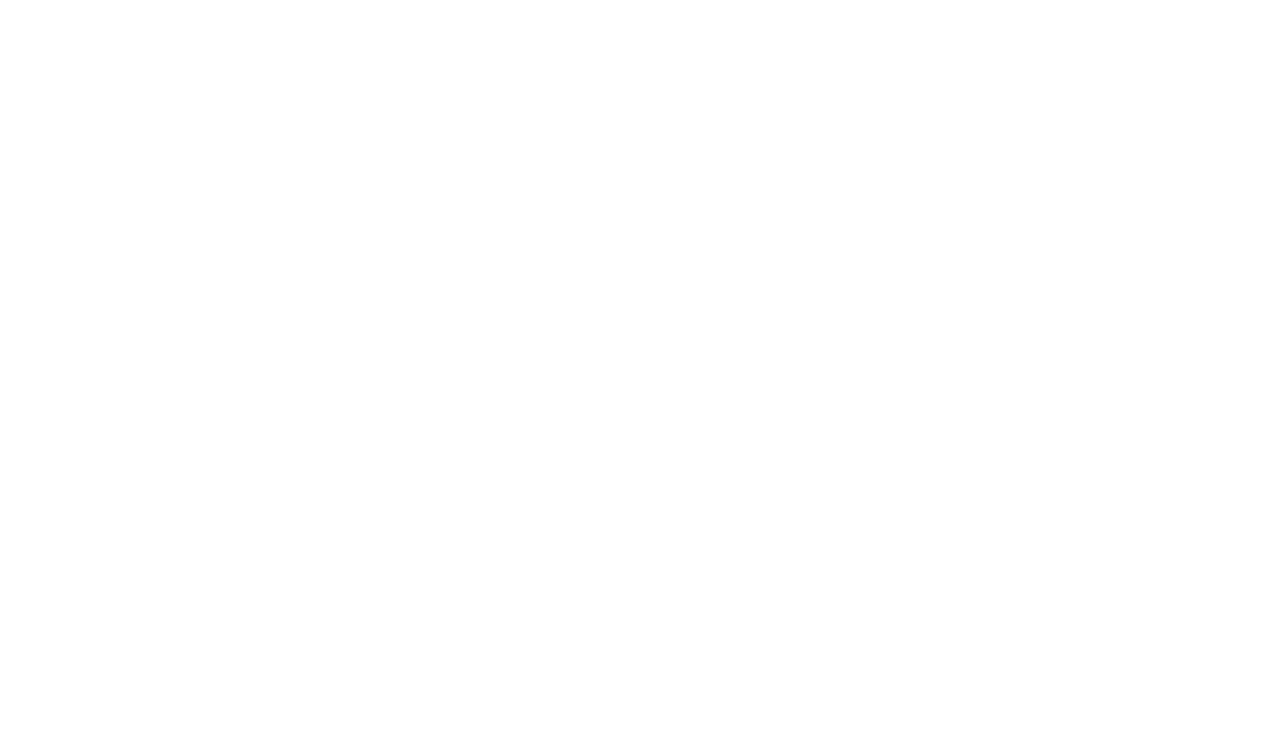
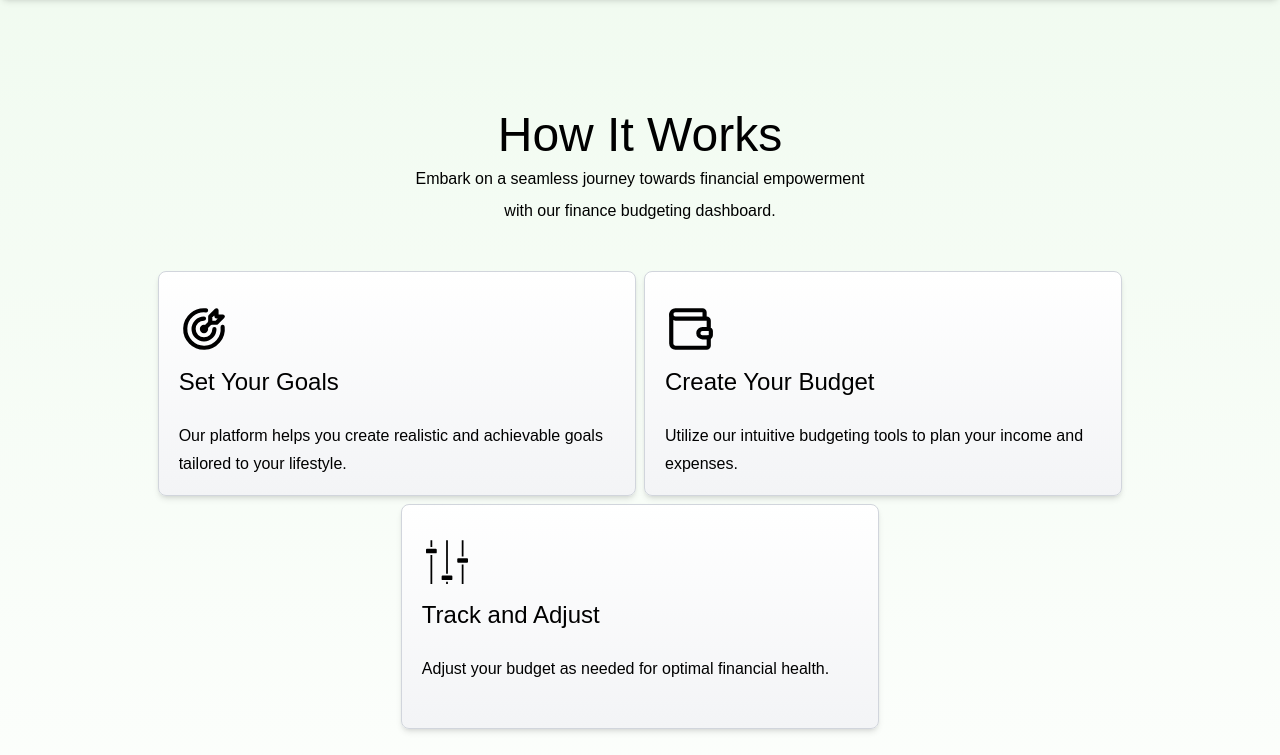
Before and after one commit to JashawnRogers/pern-budget, a React (Vite) app in the folder apps/client/: page / in a window 1280 px wide. Shown: the part 2891-3646 px from the top of the page. Before the commit the page ends 2890 px from the top, so only its background shows below. Built offline with nearby package versions, Linux system fonts and the light colour scheme.

Commit message:
Created "How It Works" section

```diff
--- a/apps/client/src/components/landingPage/Features.jsx
+++ b/apps/client/src/components/landingPage/Features.jsx
@@ -13,7 +13,7 @@
             <p className='montesserat-300'>Our features keep you focused and organized to help you stay on track.</p>
         </div>
         <div className='flex flex-wrap justify-center gap-x-6 mt-12'>
-            <Card>
+            <Card className='w-[700px] h-[500px]'>
                 <div className='flex flex-col gap-y-3 ml-12 mt-6'>
                     <IoHappyOutline className='w-[50px] h-[50px]' />
                     <div>
@@ -23,7 +23,7 @@
                     </div>
                 </div>
             </Card>
-            <Card>
+            <Card className='w-[700px] h-[500px]'>
             <div className='flex flex-col gap-y-3 ml-12 mt-6 w-[600px]'>
                     <SiMinds className='w-[50px] h-[50px]' />
                     <div>
@@ -32,7 +32,7 @@
                     </div>
                 </div>
             </Card>
-            <Card className='w-[1435px] mt-8'>
+            <Card className='w-[1435px] h-[500px] mt-8'>
                 <div className='flex flex-col gap-y-3 ml-12 mt-10'>
                     <VscGraph className='w-[50px] h-[50px]'/>
                     <div className='w-[500px]'>
--- /dev/null
+++ b/apps/client/src/components/landingPage/HowItWorks.jsx
@@ -0,0 +1,45 @@
+import React from 'react'
+import Card from '../utils/Card'
+import { TbTargetArrow } from 'react-icons/tb'
+import { LuWallet } from 'react-icons/lu'
+import { GiSettingsKnobs } from 'react-icons/gi'
+
+const HowItWorks = () => {
+  return (
+    <section className='mt-28'>
+        <div className='flex flex-col items-center gap-2 w-auto'>
+            <h2 className='montesserat-400 text-5xl'>How It Works</h2>
+            <p className='montesserat-300'>Embark on a seamless journey towards financial empowerment</p>
+            <p className='montesserat-300'>with our finance budgeting dashboard.</p>
+        </div>
+        <div className='flex flex-wrap gap-2 justify-center mt-12'>
+            <Card className='w-[478.33px] h-[225px]'>
+                <div className='flex flex-col ml-5 mt-8'>
+                    <TbTargetArrow className='w-[50px] h-[50px]'/>
+                    <h3 className='montesserat-400 leading-14 text-2xl'>Set Your Goals</h3>
+                    <p className='montesserat-300 leading-7 mt-3'>Our platform helps you create realistic and achievable goals tailored to your lifestyle.</p>
+                </div>
+            </Card>
+            <Card className='w-[478.33px] h-[225px]'>
+                <div className='flex flex-col ml-5 mt-8'>
+                    <LuWallet className='w-[50px] h-[50px]'/>
+                    <h3 className='montesserat-400 leading-14 text-2xl'>Create Your Budget</h3>
+                    <p className='montesserat-300 leading-7 mt-3'>Utilize our intuitive budgeting tools to plan your income and expenses.</p>
+                </div>
+            </Card>
+            <Card className='w-[478.33px] h-[225px]'>
+                <div className='flex flex-col ml-5 mt-8'>
+                    <GiSettingsKnobs className='w-[50px] h-[50px]'/>
+                    <h3 className='montesserat-400 leading-14 text-2xl'>Track and Adjust</h3>
+                    <p className='montesserat-300 leading-7 mt-3'>Adjust your budget as needed for optimal financial health.</p>
+                </div>
+            </Card>
+            <Card className='w-[1435px] h-[700px] mt-5'>
+                <p>Placeholder for pic</p>
+            </Card>
+        </div>
+    </section>
+  )
+}
+
+export default HowItWorks
--- a/apps/client/src/components/utils/Card.jsx
+++ b/apps/client/src/components/utils/Card.jsx
@@ -2,7 +2,7 @@
 
 const Card = ({ children, className = '' ,...rest}) => {
   return (
-    <div className={`w-[700px] h-[500px] rounded-lg bg-gradient-to-b from-white to-gray-100 rounded-2xl shadow-md border border-gray-300 ${className}`} {...rest}>
+    <div className={`rounded-lg bg-gradient-to-b from-white to-gray-100 rounded-2xl shadow-md border border-gray-300 ${className}`} {...rest}>
         { children }
     </div>
   )
--- a/apps/client/src/pages/LandingPage.jsx
+++ b/apps/client/src/pages/LandingPage.jsx
@@ -2,6 +2,7 @@
 import Navbar from '../components/landingPage/Navbar'
 import Hero from '../components/landingPage/Hero'
 import Features from '../components/landingPage/Features'
+import HowItWorks from '../components/landingPage/HowItWorks'
 
 const LandingPage = () => {
   return (
@@ -9,6 +10,7 @@
         <Navbar />
         <Hero />
         <Features />
+        <HowItWorks />
     </>
   )
 }
```
